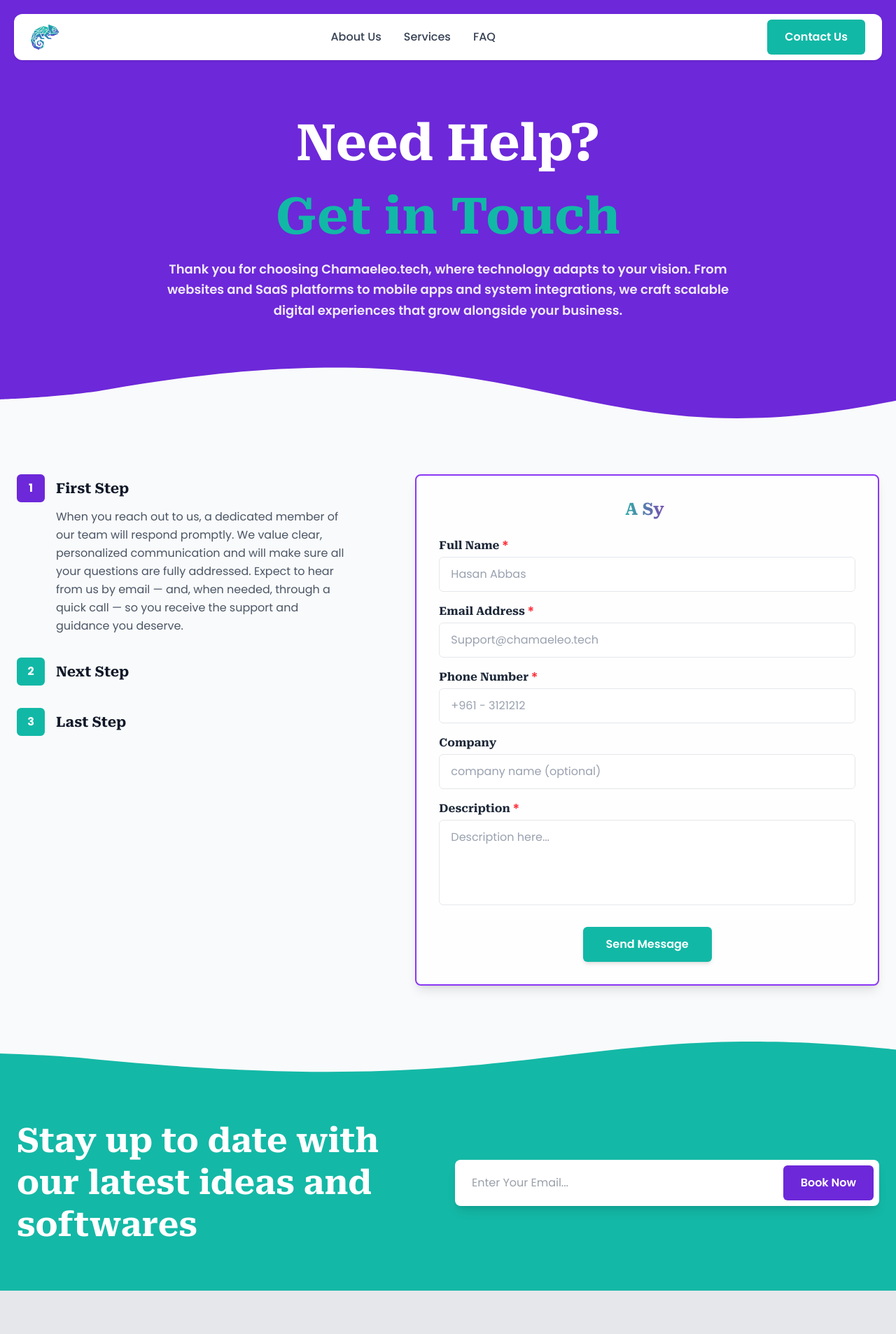
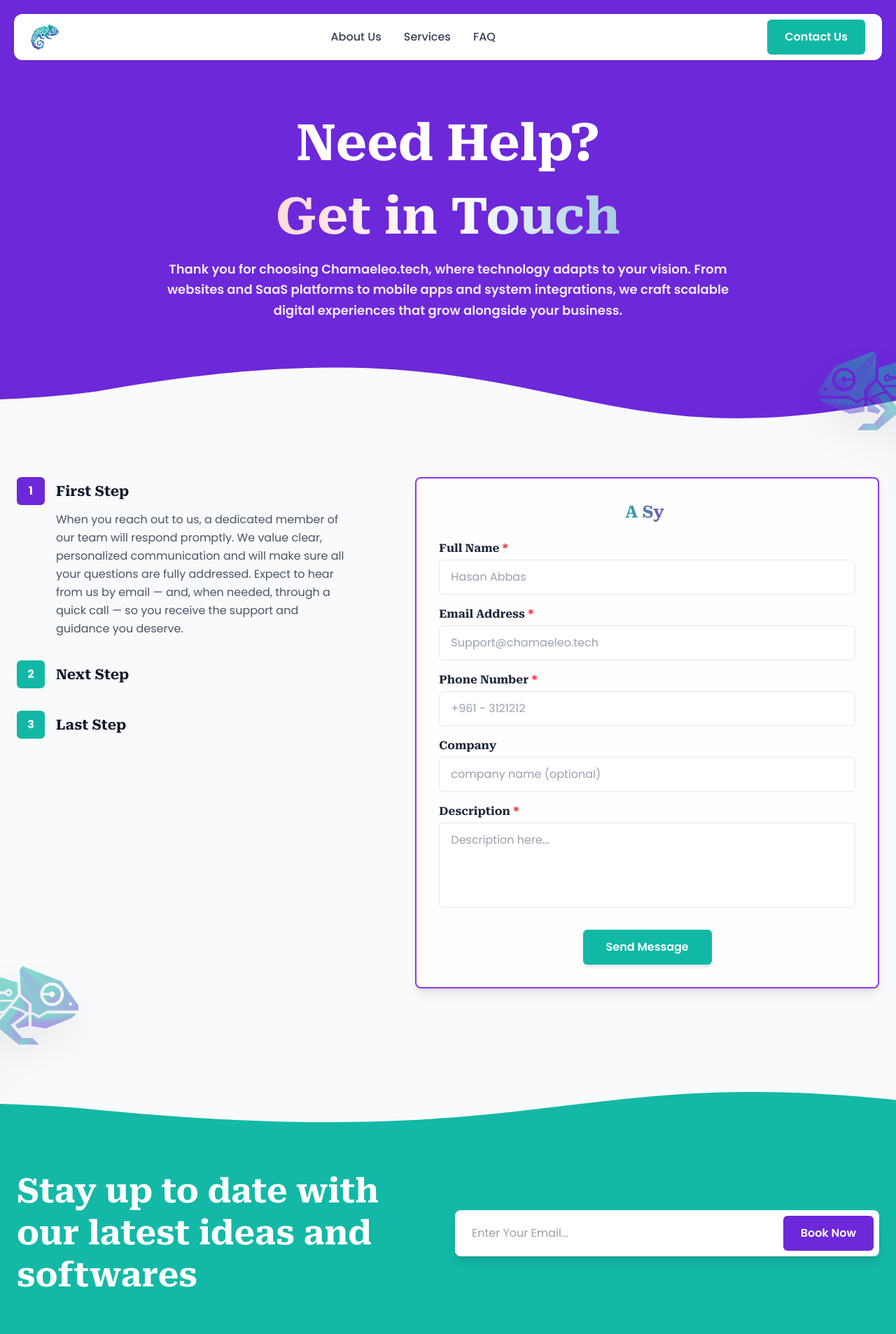
Before and after one commit to Chamaeleo-Tech/Chamaeleo-tech, a Next.js app: page /contact-us in a window 1280 px wide. Shown: the top 1907 px of the page at 70% size. Built offline with nearby package versions, Linux system fonts and the light colour scheme.

Commit message:
push new fixes

```diff
--- a/app/about-us/page.tsx
+++ b/app/about-us/page.tsx
@@ -4,22 +4,35 @@ import TrustedPlace from "@/components/About/TrustedPlace";
 import Team from "@/components/About/Team";
 import ReachOut from "@/components/About/ReachOut";
 import MoveInView from "@/components/Animations/MoveInView";
+import Peeker from "@/components/Animations/Peeker";
 
 export default function AboutUs() {
     return (
-        <div className="bg-gray-100">
+        <div className="bg-gray-100 overflow-hidden relative">
             <MoveInView>
                 <AboutHero />
             </MoveInView>
+
+            <Peeker direction="right" />
+
             <MoveInView delay={0.2}>
                 <MissionVision />
             </MoveInView>
+
+            <Peeker direction="left" />
+
             <MoveInView delay={0.2}>
                 <TrustedPlace />
             </MoveInView>
+
+            <Peeker direction="right" />
+
             <MoveInView delay={0.2}>
                 <Team />
             </MoveInView>
+
+            <Peeker direction="left" />
+
             <MoveInView delay={0.2}>
                 <ReachOut />
             </MoveInView>
--- a/app/contact-us/page.tsx
+++ b/app/contact-us/page.tsx
@@ -3,13 +3,16 @@ import ContactHero from "@/components/Contact/ContactHero";
 import ContactNewsletter from "@/components/Contact/ContactNewsletter";
 import ContactSteps from "@/components/Contact/ContactSteps";
 import MoveInView from "@/components/Animations/MoveInView";
+import Peeker from "@/components/Animations/Peeker";
 
 export default function ContactPage() {
     return (
-        <main className="w-full bg-gray-50">
+        <main className="w-full bg-gray-50 overflow-hidden relative">
             <MoveInView>
                 <ContactHero />
             </MoveInView>
+
+            <Peeker direction="right" />
 
             <div className="max-w-7xl mx-auto px-6 relative mb-16">
                 {/* Background Decoration if needed */}
@@ -36,6 +39,8 @@ export default function ContactPage() {
                 </div>
             </div>
 
+            <Peeker direction="left" />
+
             <MoveInView delay={0.2}>
                 <ContactNewsletter />
             </MoveInView>
--- a/app/faq/page.tsx
+++ b/app/faq/page.tsx
@@ -2,16 +2,23 @@ import FAQAccordion from "@/components/FAQ/FAQAccordion";
 import FAQContact from "@/components/FAQ/FAQContact";
 import FAQHero from "@/components/FAQ/FAQHero";
 import MoveInView from "@/components/Animations/MoveInView";
+import Peeker from "@/components/Animations/Peeker";
 
 export default function FAQPage() {
     return (
-        <main className="w-full bg-gray-50 overflow-hidden">
+        <main className="w-full bg-gray-50 overflow-hidden relative">
             <MoveInView>
                 <FAQHero />
             </MoveInView>
+
+            <Peeker direction="right" />
+
             <MoveInView delay={0.2}>
                 <FAQAccordion />
             </MoveInView>
+
+            <Peeker direction="left" />
+
             <MoveInView delay={0.2}>
                 <FAQContact />
             </MoveInView>
--- a/components/About/ReachOut.tsx
+++ b/components/About/ReachOut.tsx
@@ -1,7 +1,22 @@
+"use client";
+
 import Image from "next/image";
 import Button from "../Button";
+import { useState } from "react";
+import { useRouter } from "next/navigation";
 
 export default function ReachOut() {
+    const [email, setEmail] = useState("");
+    const router = useRouter();
+
+    const handleBookNow = () => {
+        if (email.trim()) {
+            window.location.href = `mailto:support@chamaeleo.tech?body=I am interested in your services. My email is: ${email}`;
+        } else {
+            router.push("/contact-us");
+        }
+    };
+
     return (
         <section className="w-full relative flex flex-col items-center">
             <Image
@@ -21,8 +36,10 @@ export default function ReachOut() {
                     <input
                         placeholder="Enter Your Email..."
                         className="px-4 py-3 rounded-md text-gray-800 w-full border-0 focus:outline-none font-poppins"
+                        value={email}
+                        onChange={(e) => setEmail(e.target.value)}
                     />
-                    <Button variant="purple" className="w-3xs">
+                    <Button variant="purple" className="w-3xs" onClick={handleBookNow}>
                         Book Now
                     </Button>
                 </div>
--- a/components/Animations/Peeker.tsx
+++ b/components/Animations/Peeker.tsx
@@ -13,7 +13,7 @@ export default function Peeker({ direction = "right", offsetY = 0 }: PeekerProps
 
     return (
         <div
-            className="relative w-full h-1 z-[60] pointer-events-none"
+            className="relative w-full h-1 z-40 pointer-events-none"
             style={{ transform: `translateY(${offsetY}px)` }}
         >
             <motion.div
--- a/components/Contact/ContactHero.tsx
+++ b/components/Contact/ContactHero.tsx
@@ -8,8 +8,16 @@ export default function ContactHero() {
                 <h1 className="text-5xl md:text-6xl lg:text-7xl font-bold leading-tight font-roboto mb-4 md:mb-6">
                     Need Help?
                 </h1>
-                <h2 className="text-5xl md:text-6xl lg:text-7xl font-bold font-roboto text-primary mb-6">
-                    Get in Touch
+                <h2 className="text-5xl md:text-6xl lg:text-7xl font-bold font-roboto mb-6">
+                    <span
+                        className="relative inline-flex items-center bg-clip-text text-transparent animate-shimmer"
+                        style={{
+                            backgroundImage:
+                                "linear-gradient(to right, color-mix(in srgb, var(--color-tertiary) 40%, white), #ffffff, var(--color-quaternary), var(--color-primary))",
+                        }}
+                    >
+                        Get in Touch
+                    </span>
                 </h2>
 
                 <p className="text-base md:text-lg font-poppins font-semibold max-w-4xl mx-auto leading-relaxed opacity-90 px-4">
--- a/components/Contact/ContactNewsletter.tsx
+++ b/components/Contact/ContactNewsletter.tsx
@@ -1,8 +1,22 @@
-import Link from "next/link";
+"use client";
+
 import Image from "next/image";
 import Button from "../Button";
+import { useState } from "react";
+import { useRouter } from "next/navigation";
 
 export default function ContactNewsletter() {
+    const [email, setEmail] = useState("");
+    const router = useRouter();
+
+    const handleBookNow = () => {
+        if (email.trim()) {
+            window.location.href = `mailto:support@chamaeleo.tech?body=I am interested in your services. My email is: ${email}`;
+        } else {
+            router.push("/contact-us");
+        }
+    };
+
     return (
         <section className="relative mt-20">
             {/* Curved top effect */}
@@ -27,12 +41,12 @@ export default function ContactNewsletter() {
                             type="email"
                             placeholder="Enter Your Email..."
                             className="flex-1 px-4 py-3 outline-none text-gray-700 bg-transparent min-w-0"
+                            value={email}
+                            onChange={(e) => setEmail(e.target.value)}
                         />
-                        <Link href="/contact-us">
-                            <Button variant="purple" className="h-full px-6 py-3 whitespace-nowrap">
-                                Book Now
-                            </Button>
-                        </Link>
+                        <Button variant="purple" className="h-full px-6 py-3 whitespace-nowrap" onClick={handleBookNow}>
+                            Book Now
+                        </Button>
                     </div>
                 </div>
             </div>
--- a/components/FAQ/FAQHero.tsx
+++ b/components/FAQ/FAQHero.tsx
@@ -9,8 +9,16 @@ export default function FAQHero() {
                 <h1 className="text-4xl md:text-5xl font-bold font-roboto text-white mb-2">
                     Have Question?
                 </h1>
-                <h2 className="text-4xl md:text-5xl font-bold font-roboto text-secondary mb-6 relative inline-block">
-                    We Have Answers
+                <h2 className="text-4xl md:text-5xl font-bold font-roboto mb-6 relative inline-block">
+                    <span
+                        className="relative inline-flex items-center bg-clip-text text-transparent animate-shimmer"
+                        style={{
+                            backgroundImage:
+                                "linear-gradient(to right, color-mix(in srgb, var(--color-tertiary) 40%, white), #ffffff, var(--color-quaternary), var(--color-secondary))",
+                        }}
+                    >
+                        We Have Answers
+                    </span>
                 </h2>
                 <p className="text-white text-lg md:text-xl font-semibold font-poppins max-w-2xl mx-auto leading-relaxed">
                     Some questions about Chamaeleo are asked frequently. We have compiled a list of the most common questions people usually ask us!
--- a/components/Home/Hero.tsx
+++ b/components/Home/Hero.tsx
@@ -1,7 +1,22 @@
+"use client";
+
 import Image from "next/image";
 import Button from "../Button";
+import { useState } from "react";
+import { useRouter } from "next/navigation";
 
 export default function Hero() {
+    const [email, setEmail] = useState("");
+    const router = useRouter();
+
+    const handleBookNow = () => {
+        if (email.trim()) {
+            window.location.href = `mailto:support@chamaeleo.tech?body=I am interested in your services. My email is: ${email}`;
+        } else {
+            router.push("/contact-us");
+        }
+    };
+
     return (
         <section
             id="hero-section"
@@ -34,15 +49,17 @@ export default function Hero() {
 
                     <p className="mt-4 text-lg font-semibold font-poppins">
                         We build software that evolves as fast as your ideas, adapting to
-                        every <b>CHALLENGE</b>, every <b>USER</b>, every <b>VISION</b>.
+                        every <b className="text-primary">CHALLENGE</b>, every <b className="text-primary">USER</b>, every <b className="text-primary">VISION</b>.
                     </p>
 
                     <div className="mt-6 mb-4 flex gap-2 bg-white rounded-lg p-4 w-full max-w-lg mx-auto md:mx-0 shadow-lg">
                         <input
                             placeholder="Enter Your Email..."
                             className="px-4 py-3 rounded-md text-gray-800 w-full border-0 focus:outline-none font-poppins"
+                            value={email}
+                            onChange={(e) => setEmail(e.target.value)}
                         />
-                        <Button variant="teal" className="w-3xs">
+                        <Button variant="teal" className="w-3xs" onClick={handleBookNow}>
                             Book Now
                         </Button>
                     </div>
--- a/components/Home/Services.tsx
+++ b/components/Home/Services.tsx
@@ -1,5 +1,5 @@
 import Image from "next/image";
-import { Globe, PenTool, Terminal, Rocket, Wrench } from "lucide-react";
+import { Globe, PenTool, SquareTerminal, Rocket, Wrench } from "lucide-react";
 
 export default function Services() {
     // Custom Icon for Maintenance to match "Wrench in a circle" request
@@ -24,7 +24,7 @@ export default function Services() {
             description: "We help shape your product before it’s built. From understanding users to defining flows and features, we design experiences that solve real problems and support long-term growth."
         },
         {
-            icon: Terminal,
+            icon: SquareTerminal,
             title: "Custom Software Development",
             description: "We design and develop custom software tailored to your business needs, flexible, scalable, and ready to evolve as your ideas grow."
         },
```
Also changed, not shown: components/Footer.tsx (+5 -4 lines), components/Home/WhyChoose.tsx (+4 -4 lines).
